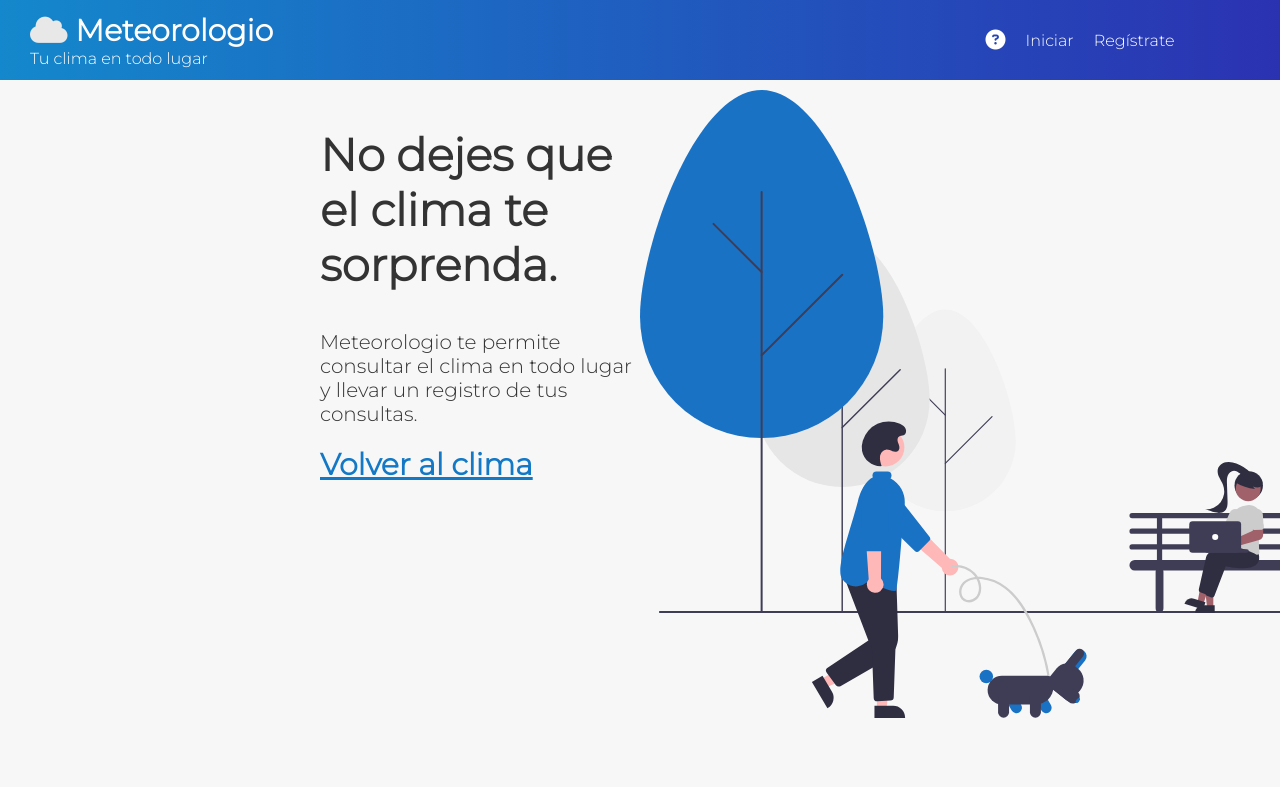
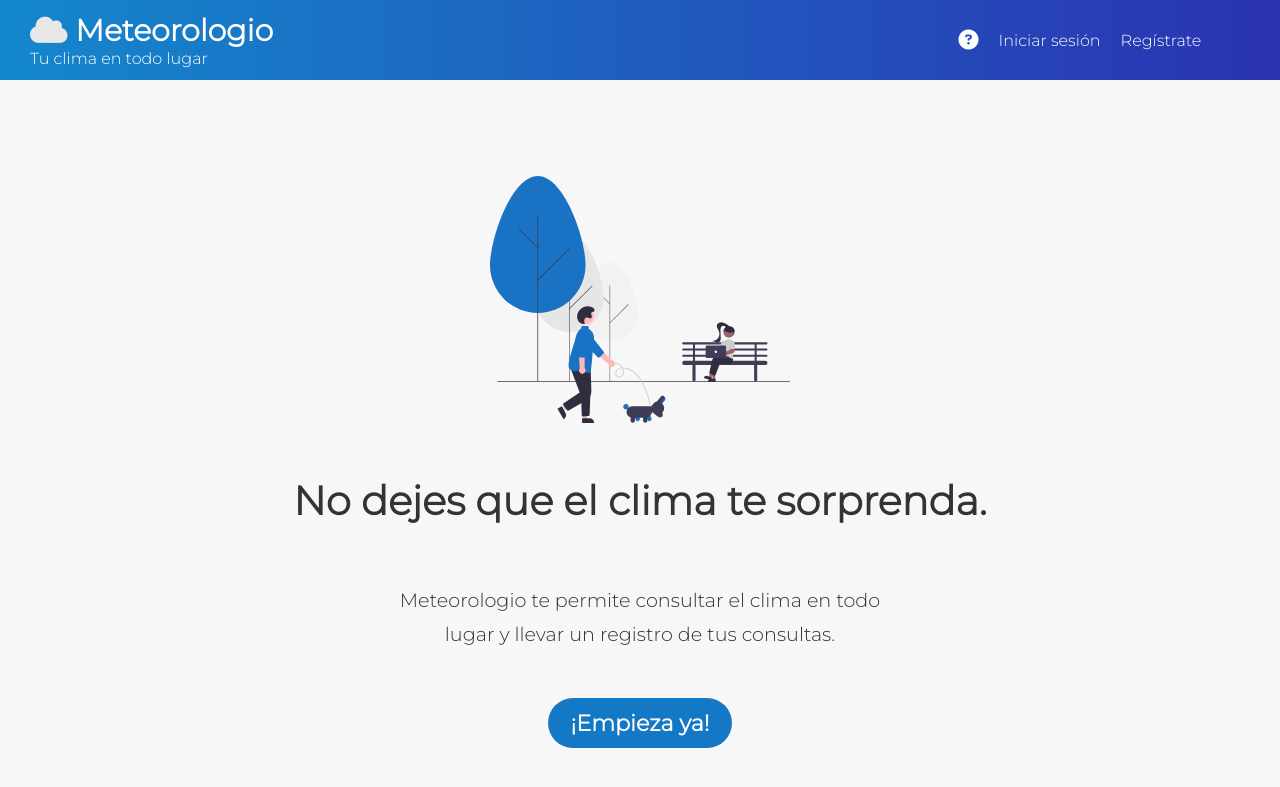
Before and after one commit to Bryanacosta3205/meteorologio, a Flask app: page /about in a window 1280 px wide; the page is wider, and only the part inside the window is pictured. Shown: the top 787 px of that part. Run offline with Flask 2, Linux system fonts and the light colour scheme; some libraries are stand-ins or nearby versions.

Commit message:
20210202 1

```diff
--- a/static/style.css
+++ b/static/style.css
@@ -49,8 +49,10 @@
   display: none;
 }
 
-@media (max-width: 33.75em) {
-
+@media  (max-width: 42.375em) {
+  .main-wrap{
+    padding-right: 0;
+  }
   .historial thead{
     display: none;
   }
@@ -83,7 +85,9 @@
   }
 
   .header-options{
-    width: 80%;
+    display: flex;
+    width: 90%;
+    justify-content: flex-end;
 
   }
 
@@ -116,7 +120,8 @@
 
 
 
-}
+
+}/* END MEDIAQUERY */
 
 .alert {
   margin-top: 20px;
@@ -409,41 +414,7 @@ tbody tr:hover {
   background: #ebebeb;
 }
 
-
-
-.site-description{
-
-  width: 50%;
-  margin-right: auto;
-  margin-left: auto;
-  padding: 10px;
-  display: flex;
-}
-
-.left{
-
-  width: 50%;
-  font-size: 30px;
-  font-weight: 900;
-  font-family: "Montserrat";
-  color: #333333 ;
-}
-
-.left p{
-  font-size: 20px;
-  font-weight: 100;
-}
-
-.left a{
-  color: #1378c5;
-  font-weight: 800;
-}
-
-.right{
-
-  width: 50%;
-}
-
+/* Favorites */
 
 .fav-wrapper{
   max-width: 750px;
@@ -525,5 +496,51 @@ tbody tr:hover {
   justify-content: space-between;
   align-items: center;
 
+}
 
+/* About */
+
+.about-container{
+  font-family: 'Montserrat';
+  color: #333333;
+  margin: 0 auto;
+  padding: 2em 1em;
+  display: flex;
+  flex-flow: column-reverse;
 }
+
+.about-description{
+  text-align: center;
+}
+
+.about-description h1{
+  font-size: 2.5em;
+  font-weight: 800;
+}
+
+.about-description p{
+  font-size: 1.2em;
+  font-weight: 500;
+  max-width: 500px;
+  margin: 3em auto;
+  line-height: 1.8em;
+}
+
+.about-description a{
+  background-color: #1378c5;
+  padding: 0.5em 1em;
+  border-radius: 50px;
+  color: white;
+  text-decoration: none;
+  font-size: 1.4em;
+  font-weight: 700;
+}
+
+figure{
+  text-align: center;
+}
+
+figure img{
+  margin: 3em auto 0;
+  width: 300px;
+}
--- a/templates/about.html
+++ b/templates/about.html
@@ -1,16 +1,23 @@
 {%extends './base.html'%}
 
 {% block content%}
-<section class="about-section">
-    <div class="site-description">
-        <div class="left">
-            <h1>No dejes que el clima te sorprenda.</h1>
-            <p>Meteorologio te permite consultar el clima en todo lugar y llevar un registro de tus consultas.</p>
-            <a href="/">Volver al clima</a>
-        </div>
-        <div class="right">
-            <img src="{{ url_for('static', filename='aboutimg.svg') }}" alt="main-img" >
-        </div>
+<main class="about-container">
+
+    <section class="about-description">
+
+        <h1>No dejes que el clima te sorprenda.</h1>
+        <p>Meteorologio te permite consultar el clima en todo lugar y llevar un registro de tus consultas.</p>
+        <a href="/">¡Empieza ya!</a>
+
+    </section>
+
+    <div class="imagen">
+        <figure>
+
+            <img src="{{ url_for('static', filename='aboutimg.svg') }}" alt="main-img">
+        </figure>
+
     </div>
-</section>
+
+</main>
 {%endblock%}
--- a/templates/base.html
+++ b/templates/base.html
@@ -43,7 +43,7 @@
                     </a>
                 </li>
                 <li>
-                    <a href="/login" style="text-decoration: none;color: white;">Iniciar</a>
+                    <a href="/login" style="text-decoration: none;color: white;">Iniciar sesión</a>
                 </li>
                 <li>
                     <a href="/signup" style="text-decoration: none;color: white;">Regístrate</a>
```
